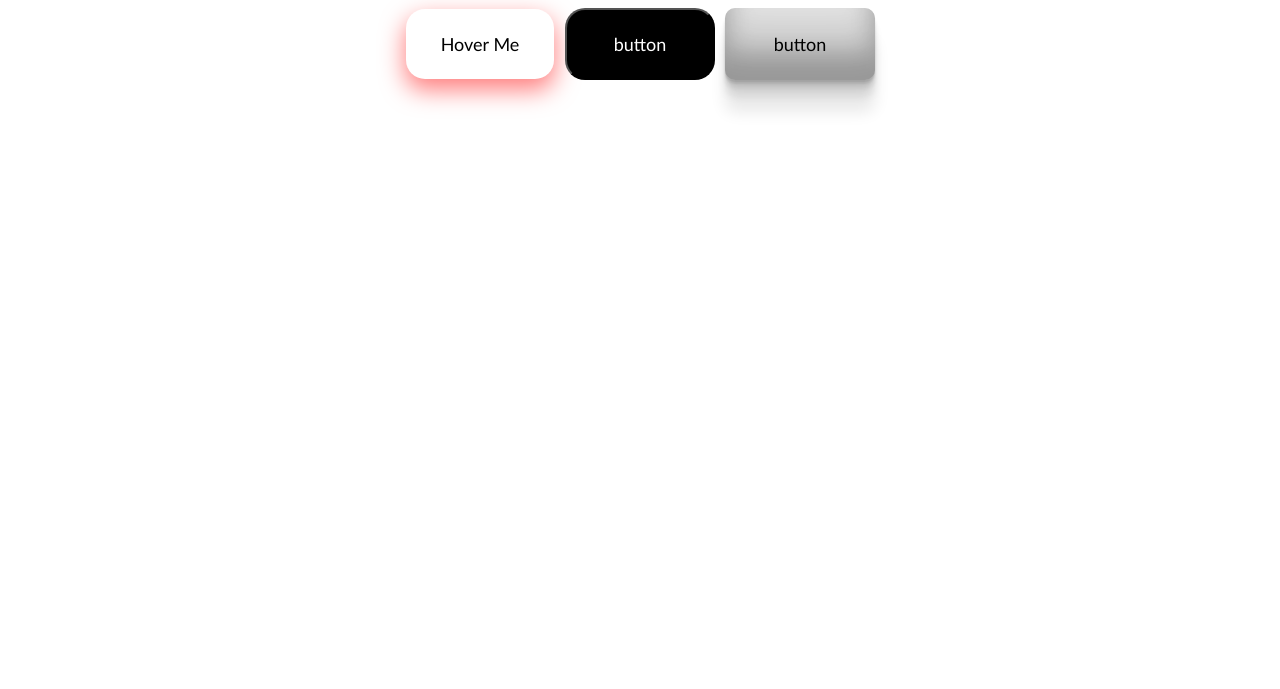
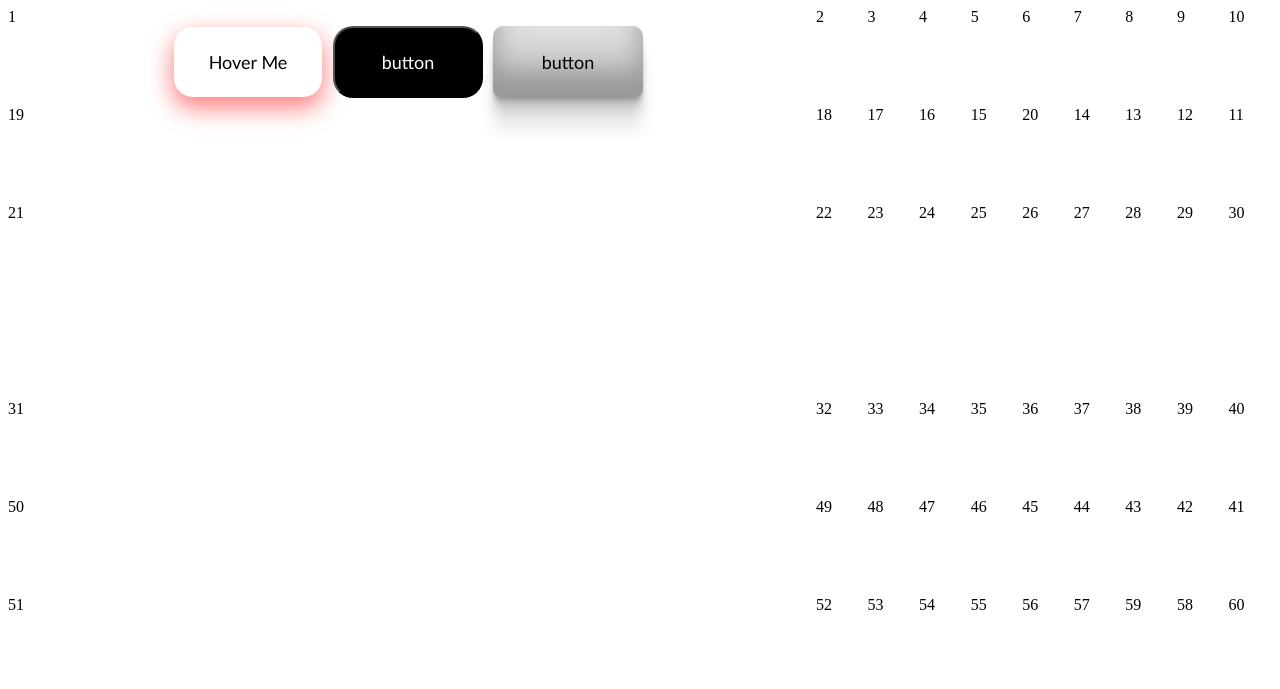
Before and after one commit to BilalShaikh33/css-prac1, a plain HTML site: page index.html in a window 1280 px wide. Drawn offline with Linux system fonts and the light colour scheme.

Commit message:
initial commit

```diff
--- a/index.html
+++ b/index.html
@@ -9,12 +9,80 @@
 </head>
 
 <body>
-    <section class="container">
 
-        <button class="btn1">Hover Me</button>
-        <button class="btn2">button</button>
-        <button class="btn3">button</button>
-    </section>
+    <div class="parent">
+        <div class="div1">1
+            <section class="container">
+
+                <button class="btn1">Hover Me</button>
+                <button class="btn2">button</button>
+                <button class="btn3">button</button>
+            </section>
+        </div>
+    <div class="div2">2</div>
+    <div class="div3">3</div>
+    <div class="div4">4</div>
+    <div class="div5">5</div>
+    <div class="div6">6</div>
+    <div class="div7">7</div>
+    <div class="div8">8</div>
+    <div class="div9">9</div>
+    <div class="div10">10</div>
+    <div class="div11">11</div>
+    <div class="div12">12</div>
+    <div class="div13">13</div>
+    <div class="div14">14</div>
+    <div class="div15">15</div>
+    <div class="div16">16</div>
+    <div class="div17">17</div>
+    <div class="div18">18</div>
+    <div class="div19">19</div>
+    <div class="div20">20</div>
+    <div class="div21">21</div>
+    <div class="div22">22</div>
+    <div class="div23">23</div>
+    <div class="div24">24</div>
+    <div class="div25">25</div>
+    <div class="div26">26</div>
+    <div class="div27">27</div>
+    <div class="div28">28</div>
+    <div class="div29">29</div>
+    <div class="div30">30</div>
+    <div class="div31">31</div>
+    <div class="div32">32</div>
+    <div class="div33">33</div>
+    <div class="div34">34</div>
+    <div class="div35">35</div>
+    <div class="div36">36</div>
+    <div class="div37">37</div>
+    <div class="div38">38</div>
+    <div class="div39">39</div>
+    <div class="div40">40</div>
+    <div class="div41">41</div>
+    <div class="div42">42</div>
+    <div class="div43">43</div>
+    <div class="div44">44</div>
+    <div class="div45">45</div>
+    <div class="div46">46</div>
+    <div class="div47">47</div>
+    <div class="div48">48</div>
+    <div class="div49">49</div>
+    <div class="div50">50</div>
+    <div class="div51">51</div>
+    <div class="div52">52</div>
+    <div class="div53">53</div>
+    <div class="div54">54</div>
+    <div class="div55">55</div>
+    <div class="div56">56</div>
+    <div class="div57">57</div>
+    <div class="div58">58</div>
+    <div class="div59">59</div>
+    <div class="div60">60</div>
+</div>
+
+
+
+
 
 
 
--- a/style.css
+++ b/style.css
@@ -66,7 +66,219 @@
        }
 
        .btn3:hover{
-        box-shadow: blue 0px 0px 0px 2px inset, rgb(255, 255, 255) 10px -10px 0px -3px, rgb(31, 193, 27) 10px -10px, rgb(255, 255, 255) 20px -20px 0px -3px, rgb(255, 217, 19) 20px -20px, rgb(255, 255, 255) 30px -30px 0px -3px, rgb(255, 156, 85) 30px -30px, rgb(255, 255, 255) 40px -40px 0px -3px, rgb(255, 85, 85) 40px -40px;
+        box-shadow: blue 0px 0px 0px 2px, rgb(255, 255, 255) 10px -10px 0px -3px, rgb(31, 193, 27) 10px -10px, rgb(255, 255, 255) 20px -20px 0px -3px, rgb(255, 217, 19) 20px -20px, rgb(255, 255, 255) 30px -30px 0px -3px, rgb(255, 156, 85) 30px -30px, rgb(255, 255, 255) 40px -40px 0px -3px, rgb(255, 85, 85) 40px -40px;
         background-color: rgba(0, 0, 0, 0.17) 0px -23px 25px 0px inset, rgba(0, 0, 0, 0.15) 0px -36px 30px 0px inset, rgba(0, 0, 0, 0.1) 0px -79px 40px 0px inset, rgba(0, 0, 0, 0.06) 0px 2px 1px, rgba(0, 0, 0, 0.09) 0px 4px 2px, rgba(0, 0, 0, 0.09) 0px 8px 4px, rgba(0, 0, 0, 0.09) 0px 16px 8px, rgba(0, 0, 0, 0.09) 0px 32px 16px;
 
        }
+
+
+
+
+.parent {
+    display: grid;
+    grid-template-columns: repeat(10, 1fr);
+    grid-template-rows: repeat(10, 1fr);
+    gap: 8px;
+}
+
+
+
+
+
+
+
+
+
+
+
+.div11 {
+    grid-column-start: 10;
+    grid-row-start: 2;
+}
+
+.div12 {
+    grid-column-start: 9;
+    grid-row-start: 2;
+}
+
+.div13 {
+    grid-column-start: 8;
+    grid-row-start: 2;
+}
+
+.div14 {
+    grid-column-start: 7;
+    grid-row-start: 2;
+}
+
+.div15 {
+    grid-column-start: 5;
+    grid-row-start: 2;
+}
+
+.div16 {
+    grid-column-start: 4;
+    grid-row-start: 2;
+}
+
+.div17 {
+    grid-column-start: 3;
+    grid-row-start: 2;
+}
+
+.div18 {
+    grid-column-start: 2;
+    grid-row-start: 2;
+}
+
+.div19 {
+    grid-column-start: 1;
+    grid-row-start: 2;
+}
+
+.div20 {
+    grid-column-start: 6;
+    grid-row-start: 2;
+}
+
+
+
+
+
+
+
+
+
+
+
+.div31 {
+    grid-row-start: 5;
+}
+
+.div32 {
+    grid-row-start: 5;
+}
+
+.div33 {
+    grid-row-start: 5;
+}
+
+.div34 {
+    grid-row-start: 5;
+}
+
+.div35 {
+    grid-row-start: 5;
+}
+
+.div36 {
+    grid-row-start: 5;
+}
+
+.div37 {
+    grid-row-start: 5;
+}
+
+.div38 {
+    grid-row-start: 5;
+}
+
+.div39 {
+    grid-row-start: 5;
+}
+
+.div40 {
+    grid-row-start: 5;
+}
+
+.div41 {
+    grid-column-start: 10;
+    grid-row-start: 6;
+}
+
+.div42 {
+    grid-column-start: 9;
+    grid-row-start: 6;
+}
+
+.div43 {
+    grid-column-start: 8;
+    grid-row-start: 6;
+}
+
+.div44 {
+    grid-column-start: 7;
+    grid-row-start: 6;
+}
+
+.div45 {
+    grid-column-start: 6;
+    grid-row-start: 6;
+}
+
+.div46 {
+    grid-column-start: 5;
+    grid-row-start: 6;
+}
+
+.div47 {
+    grid-column-start: 4;
+    grid-row-start: 6;
+}
+
+.div48 {
+    grid-column-start: 3;
+    grid-row-start: 6;
+}
+
+.div49 {
+    grid-column-start: 2;
+    grid-row-start: 6;
+}
+
+.div50 {
+    grid-column-start: 1;
+    grid-row-start: 6;
+}
+
+.div51 {
+    grid-row-start: 7;
+}
+
+.div52 {
+    grid-row-start: 7;
+}
+
+.div53 {
+    grid-row-start: 7;
+}
+
+.div54 {
+    grid-row-start: 7;
+}
+
+.div55 {
+    grid-row-start: 7;
+}
+
+.div56 {
+    grid-row-start: 7;
+}
+
+.div57 {
+    grid-row-start: 7;
+}
+
+.div58 {
+    grid-column-start: 9;
+    grid-row-start: 7;
+}
+
+.div59 {
+    grid-column-start: 8;
+    grid-row-start: 7;
+}
+
+.div60 {
+    grid-row-start: 7;
+}
```
